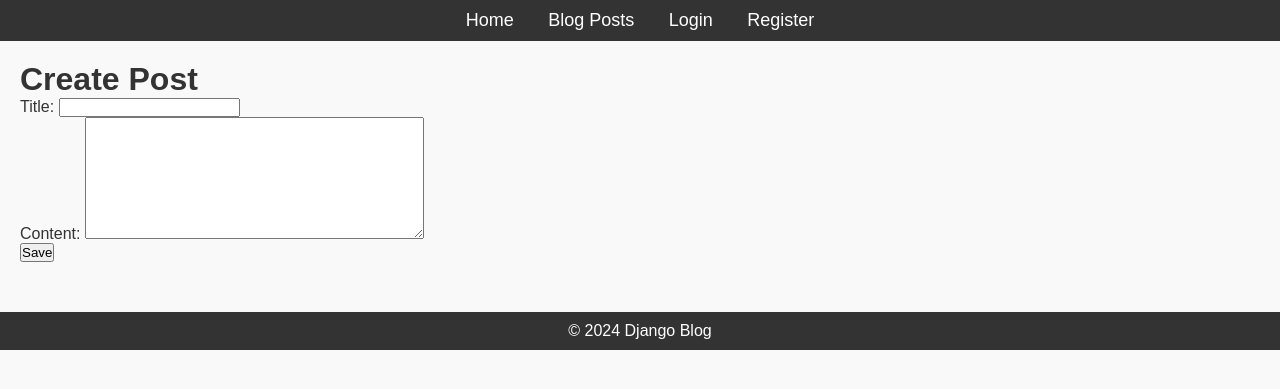
After one commit to emmanuelbilla/Alx_DjangoLearnLab, a Django app: page /posts/new/ in a window 1280 px wide. The commit adds this page. Shown: the top 389 px of the page. Run offline with Django 5.2, Linux system fonts and the light colour scheme; a user stored in the database is signed in.

Commit message:
Implement CRUD functionality for blog posts with corresponding views and templates

```diff
--- a/django_blog/blog/forms.py
+++ b/django_blog/blog/forms.py
@@ -6,6 +6,8 @@ from django import forms
 from django.contrib.auth.forms import UserCreationForm
 from django.contrib.auth.models import User
 
+# Import Post model
+from .models import Post
 
 # Define registration form
 class RegistrationForm(UserCreationForm):
@@ -14,3 +16,12 @@ class RegistrationForm(UserCreationForm):
     class Meta:
         model = User
         fields = ['username', 'email', 'password1', 'password2']
+
+#Post form
+class PostForm(forms.ModelForm):
+    class Meta:
+        model = Post
+        fields = ['title', 'content']
+        widgets = {
+            'content': forms.Textarea(attrs={'rows': 8}),
+        }
--- a/django_blog/blog/models.py
+++ b/django_blog/blog/models.py
@@ -17,3 +17,8 @@ class Post(models.Model):
 
     def __str__(self):
         return self.title
+
+    #
+    def get_absolute_url(self):
+        from django.urls import reverse
+        return reverse('post_detail', kwargs={'pk': self.pk})
--- /dev/null
+++ b/django_blog/blog/templates/blog/post_form.html
@@ -0,0 +1,10 @@
+{% extends 'blog/base.html' %}
+{% block title %}{% if form.instance.pk %}Edit Post{% else %}New Post{% endif %}{% endblock %}
+{% block content %}
+<h1>{% if form.instance.pk %}Edit{% else %}Create{% endif %} Post</h1>
+<form method="post">
+  {% csrf_token %}
+  {{ form.as_p }}
+  <button type="submit">Save</button>
+</form>
+{% endblock %}
--- a/django_blog/blog/urls.py
+++ b/django_blog/blog/urls.py
@@ -5,6 +5,10 @@ Urls for the blog app.
 from django.urls import path
 from django.contrib.auth import views as auth_views
 from . import views
+
+#Required imports for CRUD operations on blog posts
+from .views import PostListView, PostDetailView, PostCreateView, PostUpdateView, PostDeleteView
+
 
 #Define URL patterns
 urlpatterns = [
@@ -26,4 +30,12 @@ urlpatterns = [
     # Post detail URL
     path('post/', views.post_list, name='posts'),
 
+    # CRUD URLs for blog posts
+    path('posts/', PostListView.as_view(), name='posts'), # List view for posts
+    path('posts/new/', PostCreateView.as_view(), name='post-create'), # Create view for a new post
+    path('posts/<int:pk>/', PostDetailView.as_view(), name='post-detail'), # Detail view for a single post
+    path('posts/<int:pk>/edit/', PostUpdateView.as_view(), name='post-update'), # Update view for a post
+    path('posts/<int:pk>/delete/', PostDeleteView.as_view(), name='post-delete'), # Delete view for a post
+
+
 ]
--- a/django_blog/blog/views.py
+++ b/django_blog/blog/views.py
@@ -9,6 +9,13 @@ from django.contrib import messages
 from .forms import RegistrationForm as RegisterForm
 from .models import Post
 from django.contrib.auth.models import User
+
+# View imports for post
+from django.views.generic import ListView, DetailView, CreateView, UpdateView, DeleteView
+from django.contrib.auth.mixins import LoginRequiredMixin, UserPassesTestMixin
+from django.urls import reverse_lazy
+from .models import Post
+from .forms import PostForm
 
 
 def register_view(request):
@@ -44,3 +51,54 @@ def home_view(request):
 def post_list(request):
     # Logic to retrieve and display blog posts would go here
     return render(request, "blog/post_list.html")
+
+'''
+Class based Views for blog posts
+'''
+# List view for posts
+class PostListView(ListView):
+    model = Post
+    template_name = 'blog/post_list.html'
+    context_object_name = 'posts'
+    ordering = ['-published_date']
+    paginate_by = 8
+
+# Detail view for a single post
+class PostDetailView(DetailView):
+    model = Post
+    template_name = 'blog/post_detail.html'
+    context_object_name = 'post'
+
+# Create view for new post
+class PostCreateView(LoginRequiredMixin, CreateView):
+    model = Post
+    form_class = PostForm
+    template_name = 'blog/post_form.html'
+
+    def form_valid(self, form):
+        form.instance.author = self.request.user
+        return super().form_valid(form)
+
+# Update view for existing post. Only the author can update.
+class PostUpdateView(LoginRequiredMixin, UserPassesTestMixin, UpdateView):
+    model = Post
+    form_class = PostForm
+    template_name = 'blog/post_form.html'
+
+    def form_valid(self, form):
+        form.instance.author = self.request.user
+        return super().form_valid(form)
+
+    def test_func(self):
+        post = self.get_object()
+        return self.request.user == post.author
+
+# Delete view for a post. Only the author can delete.
+class PostDeleteView(LoginRequiredMixin, UserPassesTestMixin, DeleteView):
+    model = Post
+    template_name = 'blog/post_confirm_delete.html'
+    success_url = reverse_lazy('posts')
+
+    def test_func(self):
+        post = self.get_object()
+        return self.request.user == post.author
--- a/django_blog/django_blog/settings.py
+++ b/django_blog/django_blog/settings.py
@@ -137,5 +137,6 @@ STATIC_URL = '/static/'
 DEFAULT_AUTO_FIELD = 'django.db.models.BigAutoField'
 
 # Login and logout redirect URLs
-LOGIN_REDIRECT_URL = 'profile'
+LOGIN_URL = 'login'
+LOGIN_REDIRECT_URL = 'posts'
 LOGOUT_REDIRECT_URL = 'login'
```
Also changed, not shown: django_blog/blog/templates/blog/post_confirm_delete.html (added, +10 -0 lines), django_blog/blog/templates/blog/post_detail.html (added, +16 -0 lines), django_blog/blog/templates/blog/post_list.html (+11 -4 lines), django_blog/db.sqlite3.
